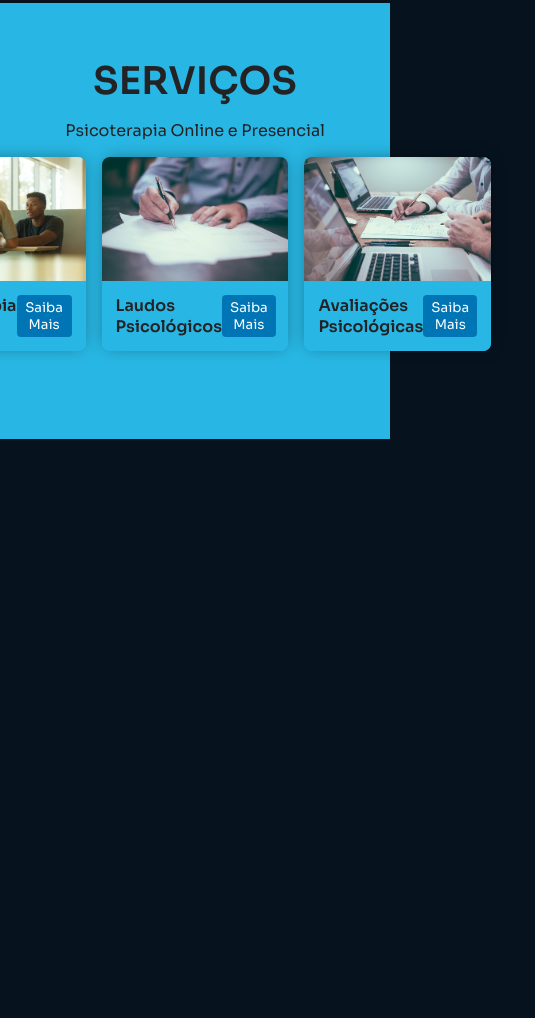
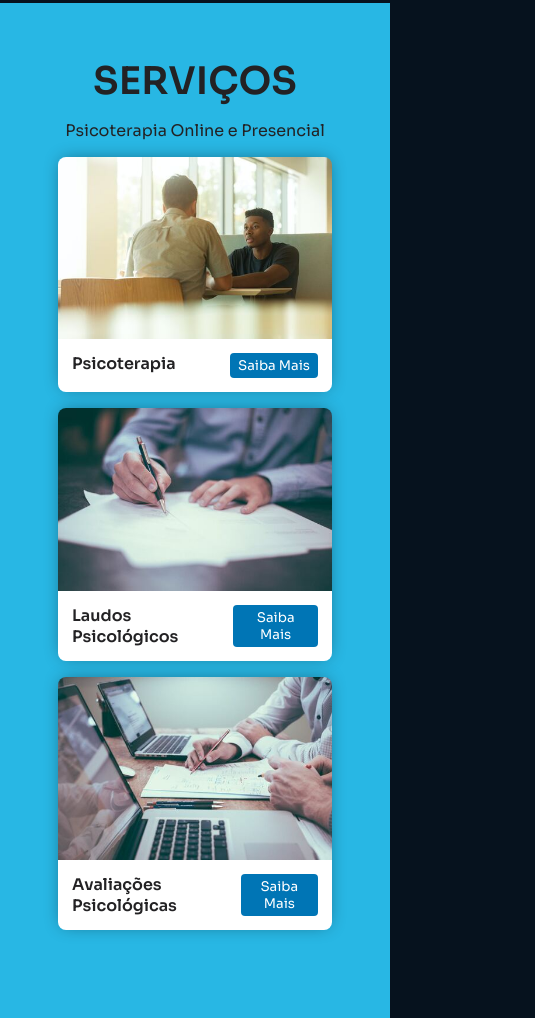
Before and after one commit to SavioLuc4s/landing-rodrigo, a plain HTML site: page index.html in a window 390 px wide. Shown: the part 1433-2451 px from the top of the page, 535 px wide, since content can reach past the window. Before the commit the page ends 1872 px from the top, so only its background shows below. Drawn offline with Linux system fonts and the light colour scheme.

Commit message:
correção do flex-direction para mobile

```diff
--- a/partials/_layout.scss
+++ b/partials/_layout.scss
@@ -207,7 +207,7 @@ transform: scale(1.2);
     display: flex;
     justify-content: space-between;
     padding: 14px;
-    background-color: $azul-light;
+    background-color: $white-normal;
     z-index: 99;
 }
 
@@ -218,3 +218,13 @@ transform: scale(1.2);
     border-radius: 4px;
     border: 0;
 }
+
+@media screen and (max-width: 768px) {
+    .terapias {
+        flex-direction: column;
+    }
+
+    .terapias img {
+        max-width: 740px;
+    }
+}
```
Also changed, not shown: style.css, 1 other file.
